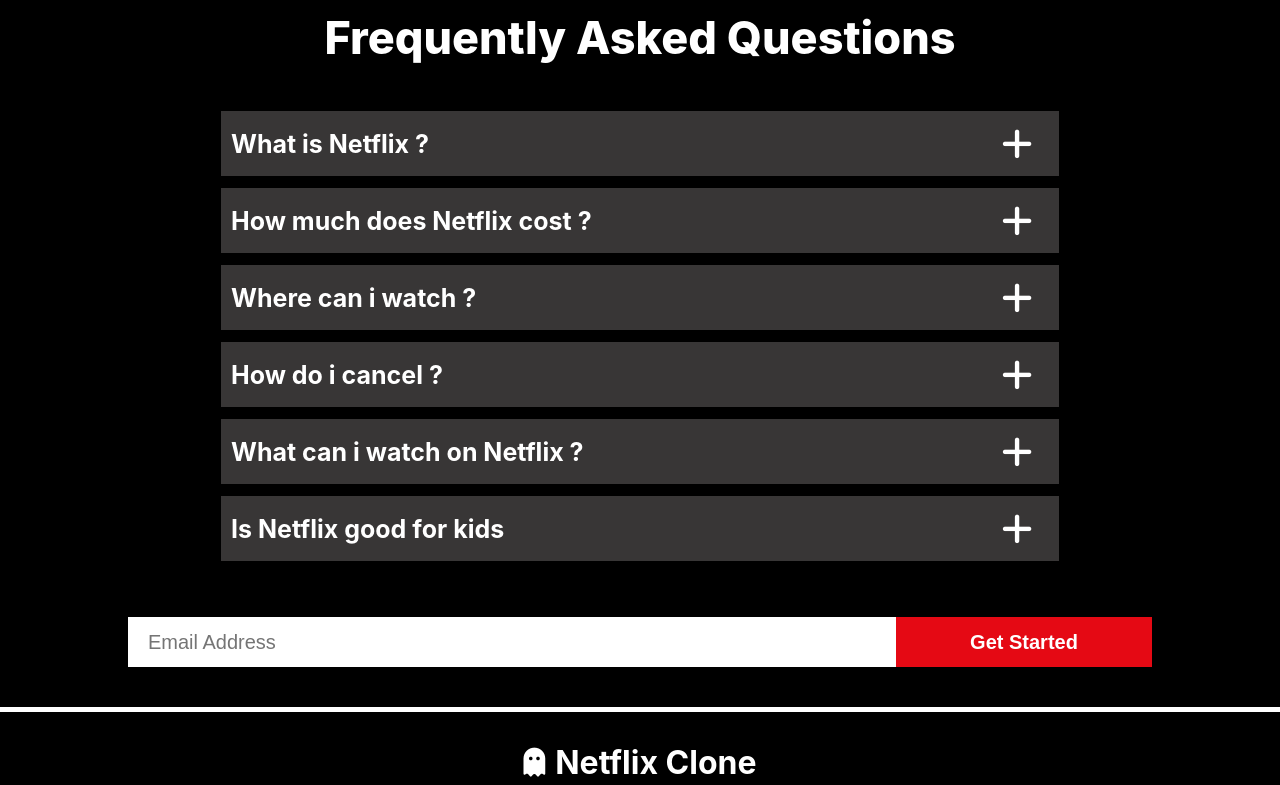
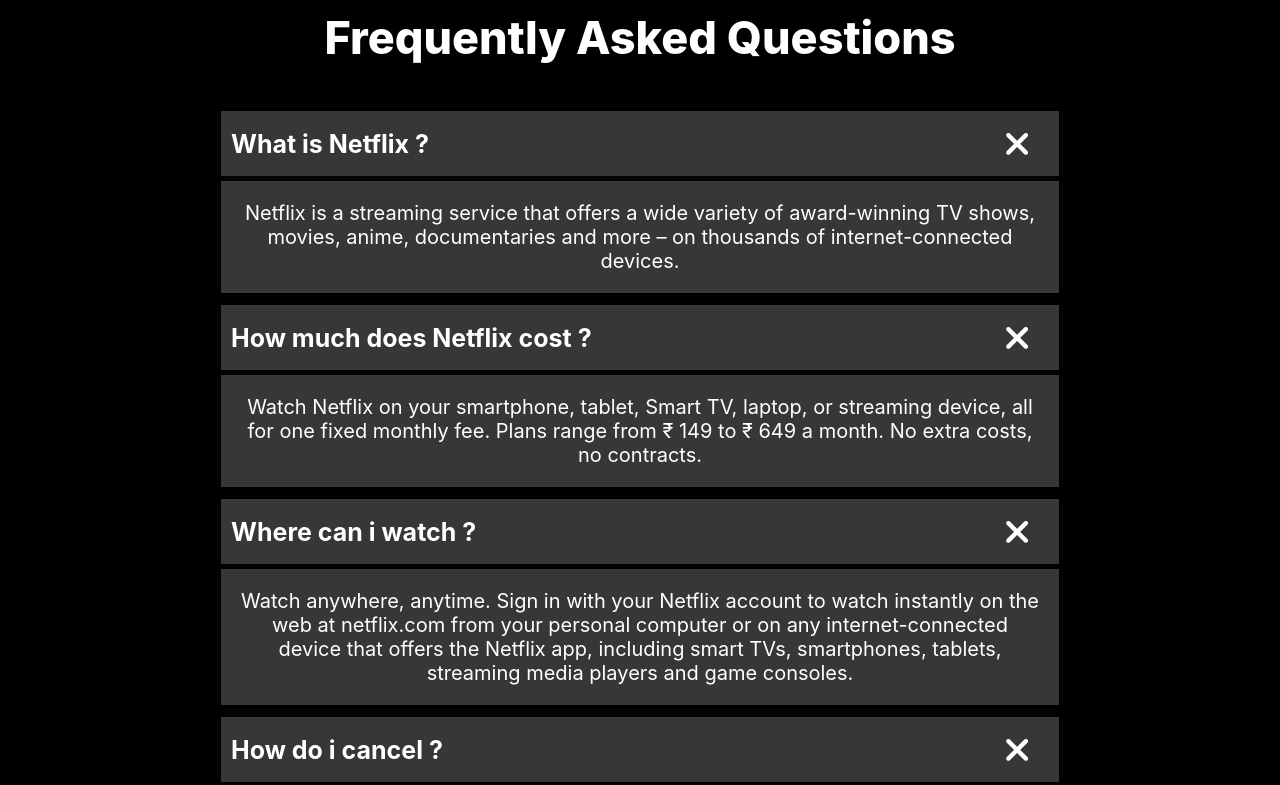
Before and after one commit to itsyogeshnegi/Netflix-Clone, a React (Create React App) app: page / in a window 1280 px wide. Shown: the part 2760-3545 px from the top of the page. Built offline with nearby package versions, Linux system fonts and the light colour scheme.

Commit message:
setValue

```diff
--- a/src/Components/Front-Page/Asked-Questions/Questions.css
+++ b/src/Components/Front-Page/Asked-Questions/Questions.css
@@ -23,21 +23,18 @@
 }
 
 .Ans {
-    height: auto;
+    height: 0;
     margin-top: 5px;
-    display: flex;
-    justify-content: center;
-    /* border: 1px red solid; */
-    transition: 0.7s;
-    text-align: start;
+    transition: 0.5s cubic-bezier(0.175, 0.885, 0.32, 1.275);
     font-size: 20px;
     background-color: rgb(56, 54, 54);
-    padding: 10px;
-
+    overflow: hidden;
+    padding-inline: 20px;
 }
 
-.AnsClose {
-    display: none;
+.Ans.ansopen {
+    padding: 20px;
+    height: auto;
 }
 
 .ask_Q {
@@ -56,4 +53,11 @@
     align-items: center;
     justify-content: center;
     font-size: 35px;
+    transition: 0.5s cubic-bezier(0.175, 0.885, 0.32, 1.275);
+    transform: rotate(45deg);
+
 }
+
+.plus.plus_rotate {
+    transform: rotate(0deg);
+}
--- a/src/Components/Front-Page/Asked-Questions/Questions_box.jsx
+++ b/src/Components/Front-Page/Asked-Questions/Questions_box.jsx
@@ -3,18 +3,22 @@
 const Questions_box = ({ Questions, Answers }) => {
 
     const [view, setView] = useState(false);
-
+    const [icon, setIcon] = useState(false);
+    const [plusIcon, setPlusIcon] = useState(false)
     const yourAns = () => {
         setView(!view)
+        setIcon(!icon)
+        setPlusIcon(!plusIcon)
     }
 
     return (
         <div className='Main_box'>
             <div className='ask' onClick={yourAns}>
                 <div className='ask_Q'>{Questions}</div>
-                <div className='plus'><i class="fa-solid fa-plus"></i></div>
+                <div className={`plus ${view ? "" : "plus_rotate"}`}><i class={`fa-solid fa-xmark`}></i>
+                </div>
             </div>
-            <div className={view ? "Ans" : "AnsClose"}>
+            <div className={`Ans ${view ? "" : "ansopen"}`}>
                 {Answers}
             </div>
         </div>
--- a/src/Components/Front-Page/Footer/Footer.jsx
+++ b/src/Components/Front-Page/Footer/Footer.jsx
@@ -4,7 +4,7 @@
     return (
         <div className='footer'>
             <i class="fa-solid fa-ghost"></i>
-            <h1>Netflix Clone</h1>
+            <h1>Netflix Clone...!</h1>
         </div>
     )
 }
```
